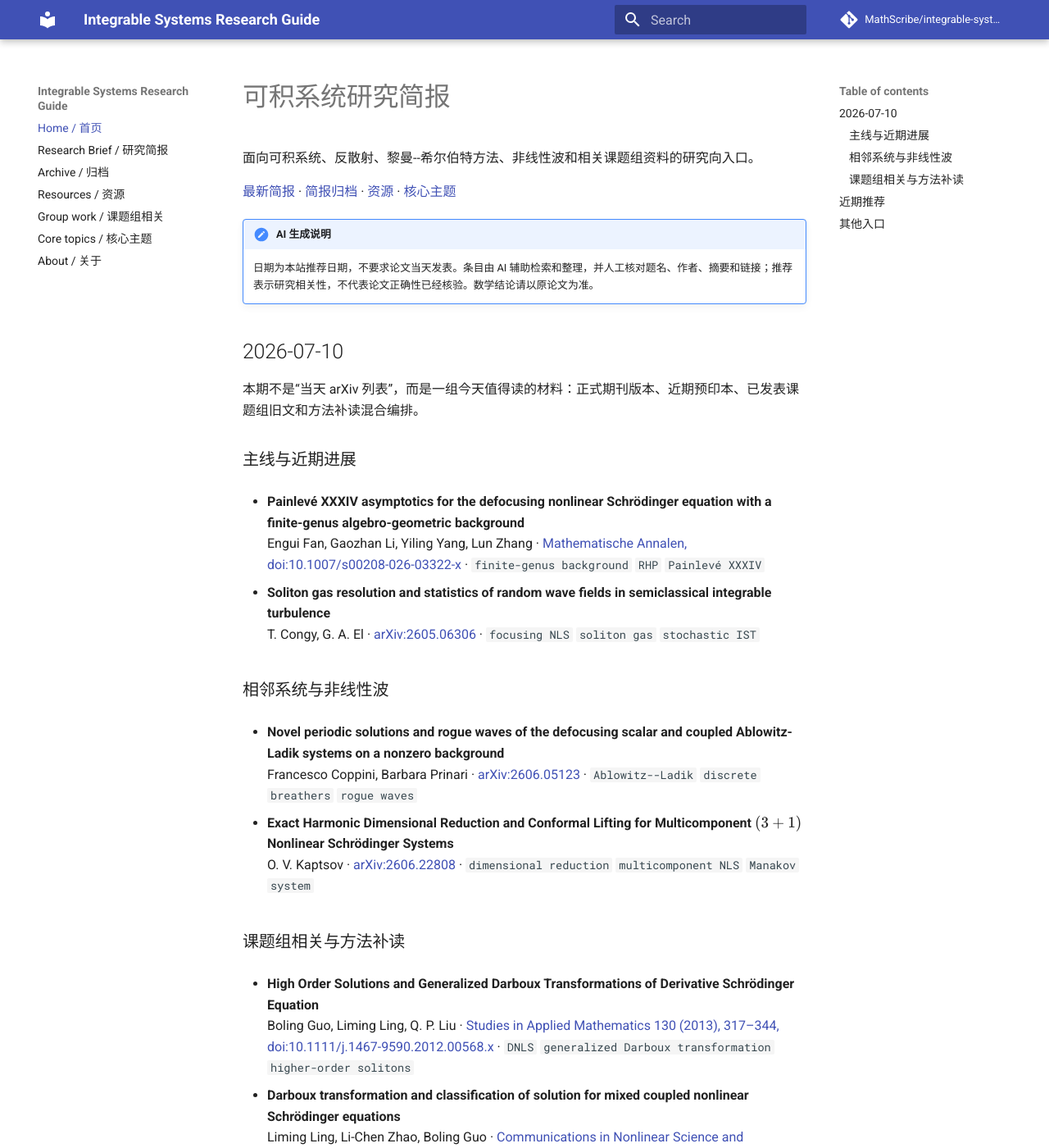
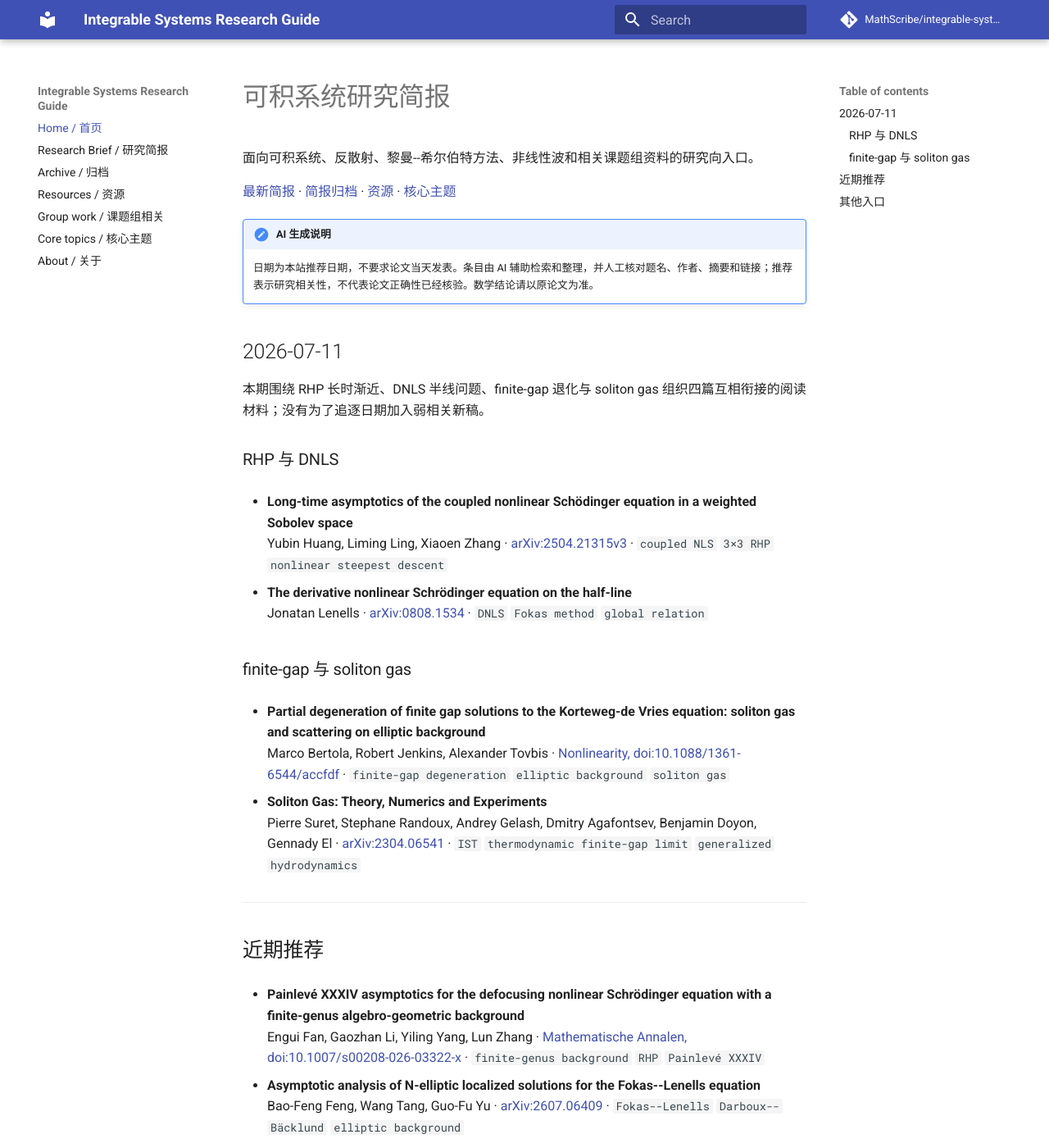
Before and after one commit to MathScribe/integrable-systems-guide, an MkDocs documentation site: the page built from docs/index.md, in a window 1280 px wide and 1400 px high. Shown: the whole window at 82% size. Built offline with MkDocs 1.6.1 and Material for MkDocs 9.7.7, drawn with Linux system fonts in a browser that asks for light colours; comment, search, counter and statistics services are not loaded; some of the changed text lies outside the part shown.

Commit message:
Refresh homepage for July 11

```diff
--- a/docs/index.md
+++ b/docs/index.md
@@ -7,37 +7,32 @@
 !!! note "AI 生成说明"
     日期为本站推荐日期，不要求论文当天发表。条目由 AI 辅助检索和整理，并人工核对题名、作者、摘要和链接；推荐表示研究相关性，不代表论文正确性已经核验。数学结论请以原论文为准。
 
-## 2026-07-10
+## 2026-07-11
 
-本期不是“当天 arXiv 列表”，而是一组今天值得读的材料：正式期刊版本、近期预印本、已发表课题组旧文和方法补读混合编排。
+本期围绕 RHP 长时渐近、DNLS 半线问题、finite-gap 退化与 soliton gas 组织四篇互相衔接的阅读材料；没有为了追逐日期加入弱相关新稿。
 
-### 主线与近期进展
+### RHP 与 DNLS
 
-- **Painlevé XXXIV asymptotics for the defocusing nonlinear Schrödinger equation with a finite-genus algebro-geometric background**
-  Engui Fan, Gaozhan Li, Yiling Yang, Lun Zhang · [Mathematische Annalen, doi:10.1007/s00208-026-03322-x](https://doi.org/10.1007/s00208-026-03322-x) · `finite-genus background` `RHP` `Painlevé XXXIV`
+- **Long-time asymptotics of the coupled nonlinear Schödinger equation in a weighted Sobolev space**
+  Yubin Huang, Liming Ling, Xiaoen Zhang · [arXiv:2504.21315v3](https://arxiv.org/abs/2504.21315v3) · `coupled NLS` `3×3 RHP` `nonlinear steepest descent`
 
-- **Soliton gas resolution and statistics of random wave fields in semiclassical integrable turbulence**
-  T. Congy, G. A. El · [arXiv:2605.06306](https://arxiv.org/abs/2605.06306) · `focusing NLS` `soliton gas` `stochastic IST`
+- **The derivative nonlinear Schrödinger equation on the half-line**
+  Jonatan Lenells · [arXiv:0808.1534](https://arxiv.org/abs/0808.1534) · `DNLS` `Fokas method` `global relation`
 
-### 相邻系统与非线性波
+### finite-gap 与 soliton gas
 
-- **Novel periodic solutions and rogue waves of the defocusing scalar and coupled Ablowitz-Ladik systems on a nonzero background**
-  Francesco Coppini, Barbara Prinari · [arXiv:2606.05123](https://arxiv.org/abs/2606.05123) · `Ablowitz--Ladik` `discrete breathers` `rogue waves`
+- **Partial degeneration of finite gap solutions to the Korteweg-de Vries equation: soliton gas and scattering on elliptic background**
+  Marco Bertola, Robert Jenkins, Alexander Tovbis · [Nonlinearity, doi:10.1088/1361-6544/accfdf](https://doi.org/10.1088/1361-6544/accfdf) · `finite-gap degeneration` `elliptic background` `soliton gas`
 
-- **Exact Harmonic Dimensional Reduction and Conformal Lifting for Multicomponent $(3+1)$ Nonlinear Schrödinger Systems**
-  O. V. Kaptsov · [arXiv:2606.22808](https://arxiv.org/abs/2606.22808) · `dimensional reduction` `multicomponent NLS` `Manakov system`
-
-### 课题组相关与方法补读
-
-- **High Order Solutions and Generalized Darboux Transformations of Derivative Schrödinger Equation**
-  Boling Guo, Liming Ling, Q. P. Liu · [Studies in Applied Mathematics 130 (2013), 317–344, doi:10.1111/j.1467-9590.2012.00568.x](https://doi.org/10.1111/j.1467-9590.2012.00568.x) · `DNLS` `generalized Darboux transformation` `higher-order solitons`
-
-- **Darboux transformation and classification of solution for mixed coupled nonlinear Schrödinger equations**
-  Liming Ling, Li-Chen Zhao, Boling Guo · [Communications in Nonlinear Science and Numerical Simulation 32 (2016), 285–304, doi:10.1016/j.cnsns.2015.08.023](https://doi.org/10.1016/j.cnsns.2015.08.023) · `mixed coupled NLS` `dark solitons` `breathers` `rogue waves`
+- **Soliton Gas: Theory, Numerics and Experiments**
+  Pierre Suret, Stephane Randoux, Andrey Gelash, Dmitry Agafontsev, Benjamin Doyon, Gennady El · [arXiv:2304.06541](https://arxiv.org/abs/2304.06541) · `IST` `thermodynamic finite-gap limit` `generalized hydrodynamics`
 
 ---
 
 ## 近期推荐
+
+- **Painlevé XXXIV asymptotics for the defocusing nonlinear Schrödinger equation with a finite-genus algebro-geometric background**
+  Engui Fan, Gaozhan Li, Yiling Yang, Lun Zhang · [Mathematische Annalen, doi:10.1007/s00208-026-03322-x](https://doi.org/10.1007/s00208-026-03322-x) · `finite-genus background` `RHP` `Painlevé XXXIV`
 
 - **Asymptotic analysis of N-elliptic localized solutions for the Fokas--Lenells equation**
   Bao-Feng Feng, Wang Tang, Guo-Fu Yu · [arXiv:2607.06409](https://arxiv.org/abs/2607.06409) · `Fokas--Lenells` `Darboux--Bäcklund` `elliptic background`
```
